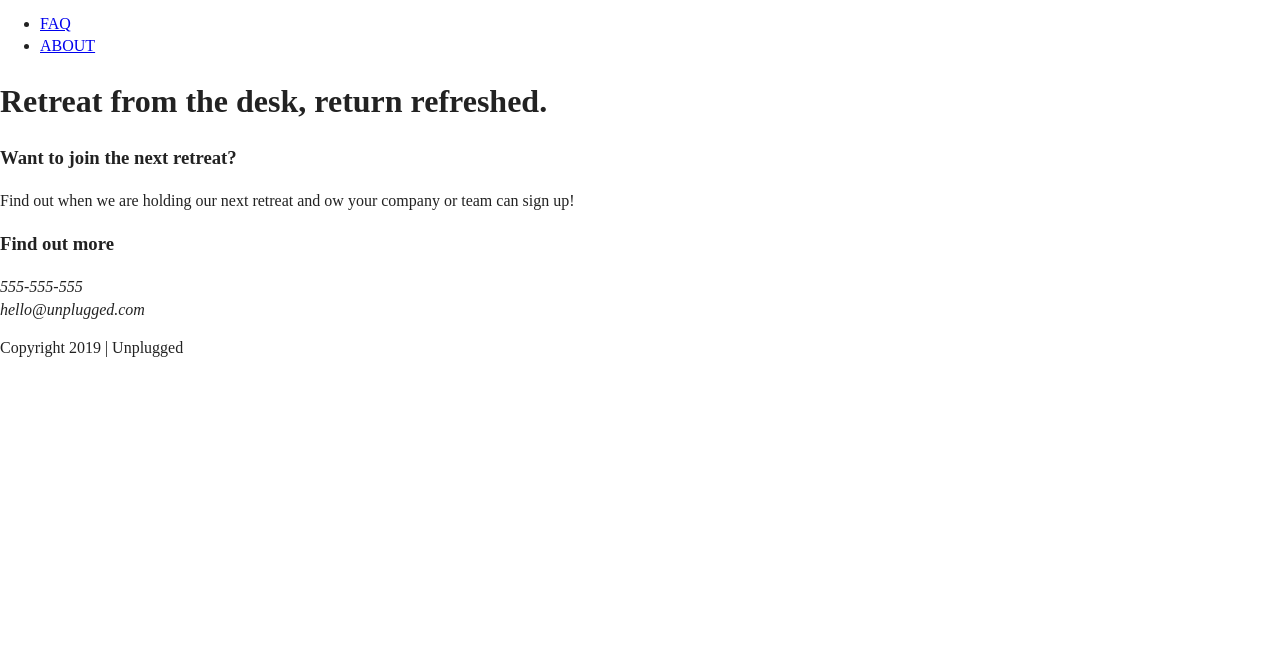
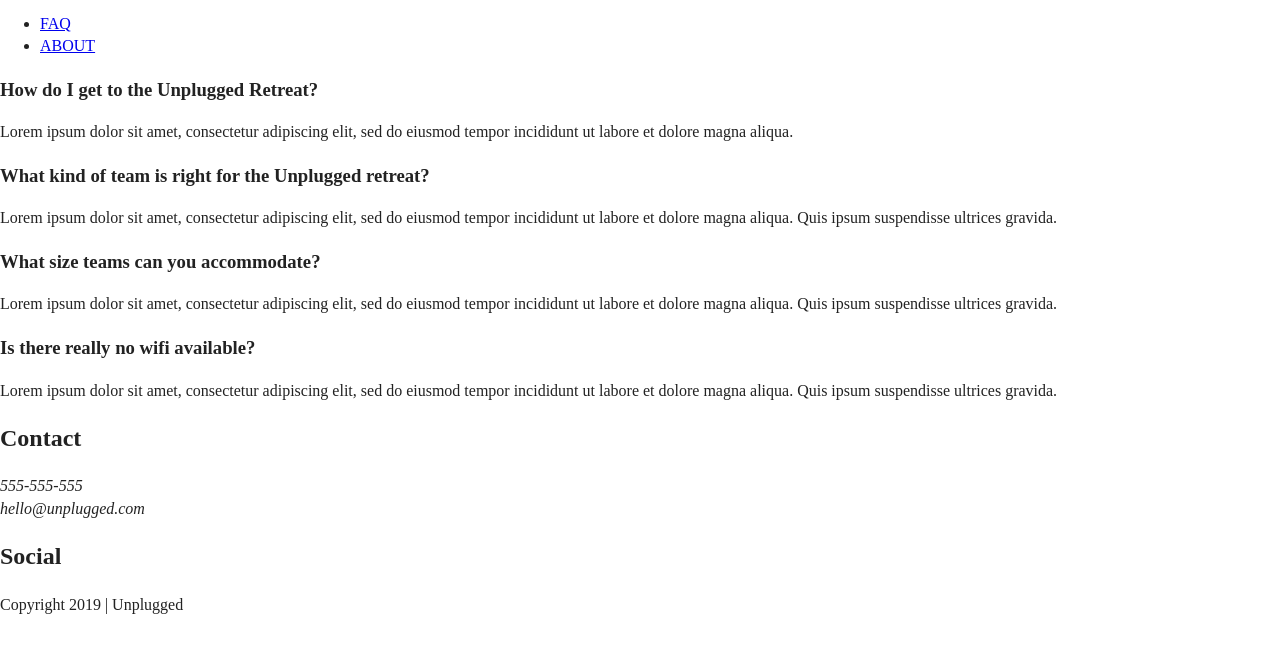
Before and after one commit to bluebird5-star/unplugged-retreat-website, a website: page faq/index-faq.html in a window 1280 px wide. Shown: the part 111-764 px from the top of the page. Drawn offline with Linux system fonts and the light colour scheme; files whose address does not match are found by name.

Commit message:
updated faq-index-html

```diff
--- a/faq/index-faq.html
+++ b/faq/index-faq.html
@@ -39,40 +39,48 @@
   </header>
 
   <main>
-    <section class="hero-area">
+    <section class="frequently-asked-questions">
       <div class="content-wrapper">
 
-        <h1>Retreat from the desk, return refreshed.</h1>
+<div class="faq">
+  <h3>How do I get to the Unplugged Retreat?</h3>
+  <p>Lorem ipsum dolor sit amet, consectetur adipiscing elit, sed do eiusmod tempor incididunt ut labore et dolore magna aliqua.
+  </p>
+</div>
+        <div class="faq">
+          <h3>What kind of team is right for the Unplugged retreat?</h3>
+          <p>Lorem ipsum dolor sit amet, consectetur adipiscing elit, sed do eiusmod tempor incididunt ut labore et dolore magna aliqua. Quis ipsum suspendisse ultrices gravida.
+          </p>
+        </div>
+<div class="faq">
+        <h3>What size teams can you accommodate?</h3>
+        <p>Lorem ipsum dolor sit amet, consectetur adipiscing elit, sed do eiusmod tempor incididunt ut labore et dolore magna aliqua. Quis ipsum suspendisse ultrices gravida.
+        </p>
+</div>
+<div class="faq">
+  <h3>Is there really no wifi available?</h3>
+  <p>Lorem ipsum dolor sit amet, consectetur adipiscing elit, sed do eiusmod tempor incididunt ut labore et dolore magna aliqua. Quis ipsum suspendisse ultrices gravida.
+  </p>
+</div>
 
-      </div>
 
+</div>
 
     </section>
 
-    <aside>
-    </aside>
 
   </main>
 
 <footer>
-  <div class="content-wrapper">
-    <div class="form-description">
-      <h3>Want to join the next retreat?</h3>
-      <p>Find out when we are holding our next retreat and ow your company or team can sign up!</p>
-
-      <div class-"form">
-        <h3>Find out more</h3>
-      </div>
-    </div>
-
-
 
     <div class="footer-content">
       <div class="contact">
+        <h2>Contact</h2>
         <address>555-555-555<br /> hello@unplugged.com</address>
       </div>
       <div class="social">
         <div class="social-icons">
+          <h2>Social</h2>
           <p><a href="https://www.facebook.com/yoursite" target="_blank"></a></p>
           <p><a href="https://www.twitter.com/yoursite" target="_blank"></a></p>
           <p><a href="https://www.instagram.com/yoursite" target="_blank"></a></p>
```
